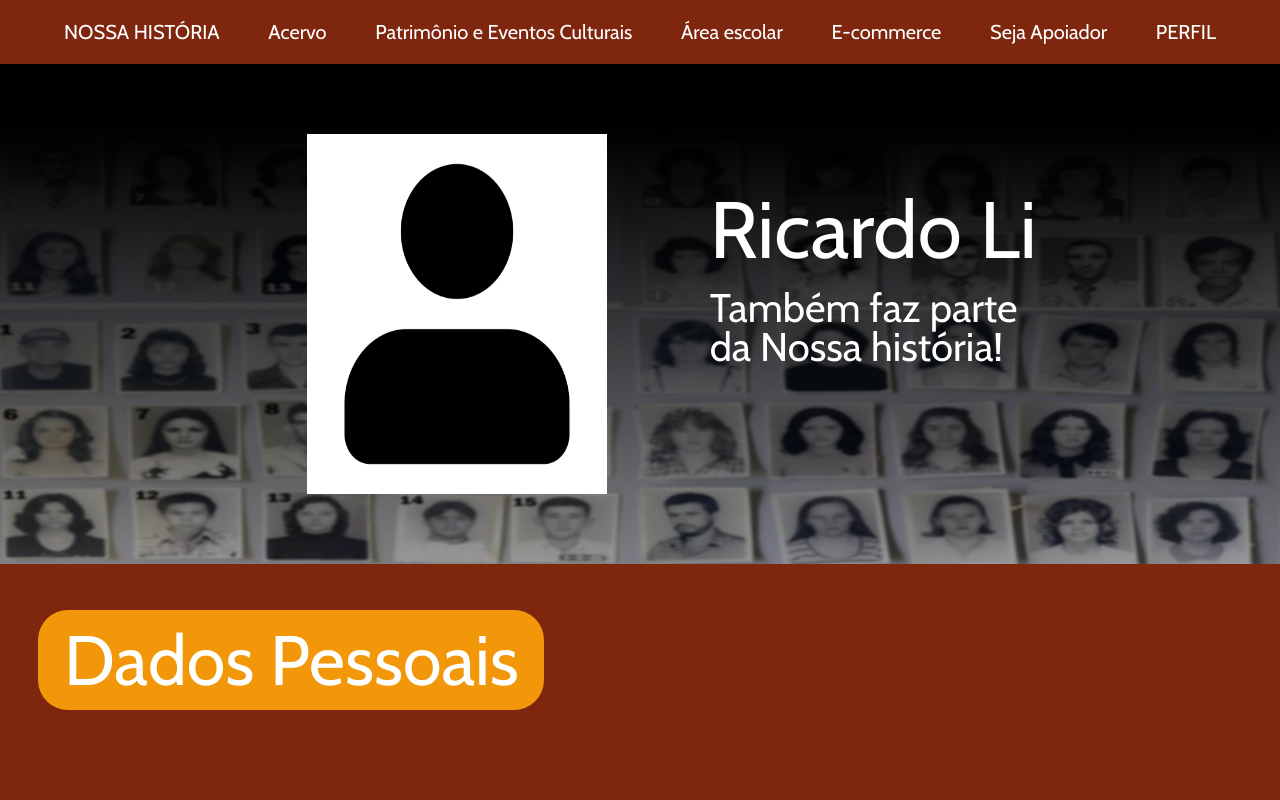
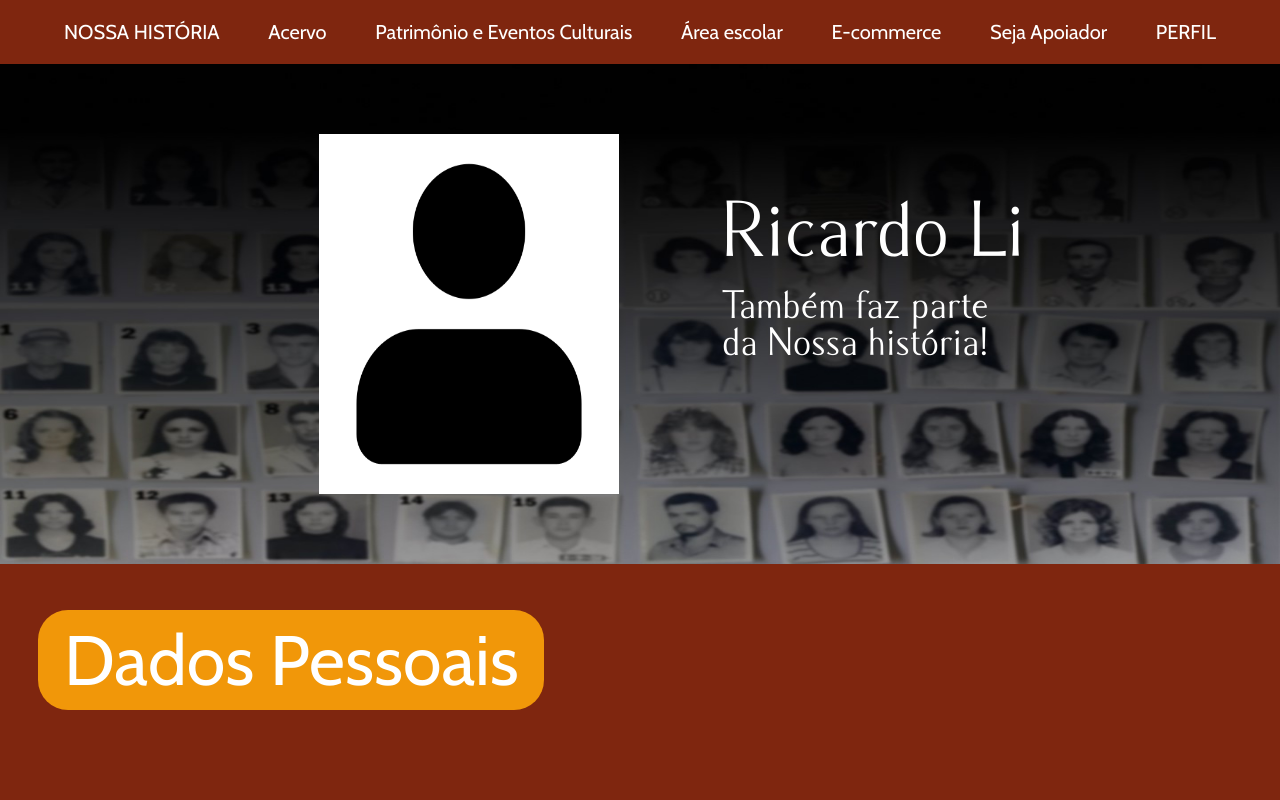
Before and after one commit to cpejr/acervo-web-frontend, a React (Vite) app: page /perfil in a window 1280 px wide. Shown: the top 800 px of the page. Built offline with nearby package versions, Linux system fonts and the light colour scheme; no server answers; a web font is replaced by a local one.

Commit message:
fix: change font-size

```diff
--- a/src/pages/Profile/styles.js
+++ b/src/pages/Profile/styles.js
@@ -40,7 +40,7 @@ export const BackgroundDiv = styled.div`
   justify-content: center;
   align-items: center;
   color: ${(props) => props.theme.colors.fontHeader};
-  font-family: ${(props) => props.theme.fonts.primary};
+  font-family: ${(props) => props.theme.fonts.caramella};
 
   p {
     margin-left: 3%;
```
